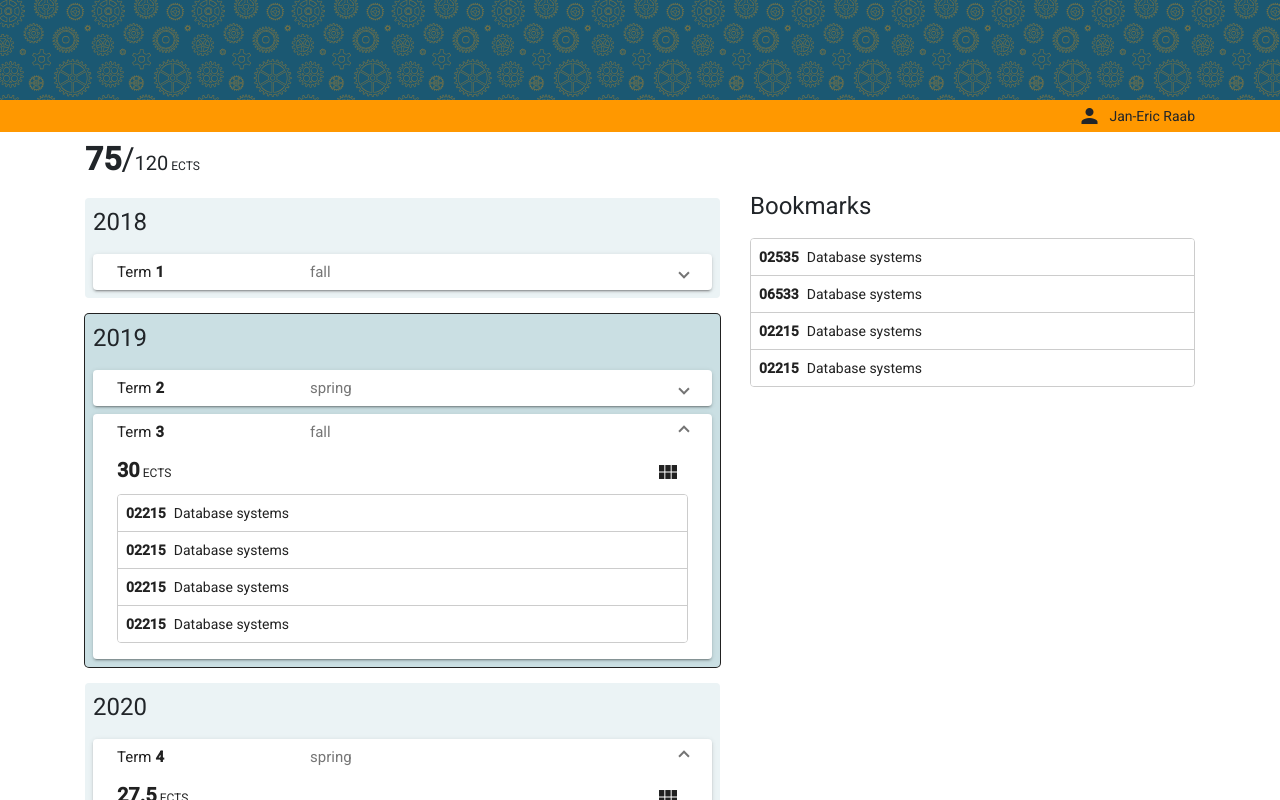
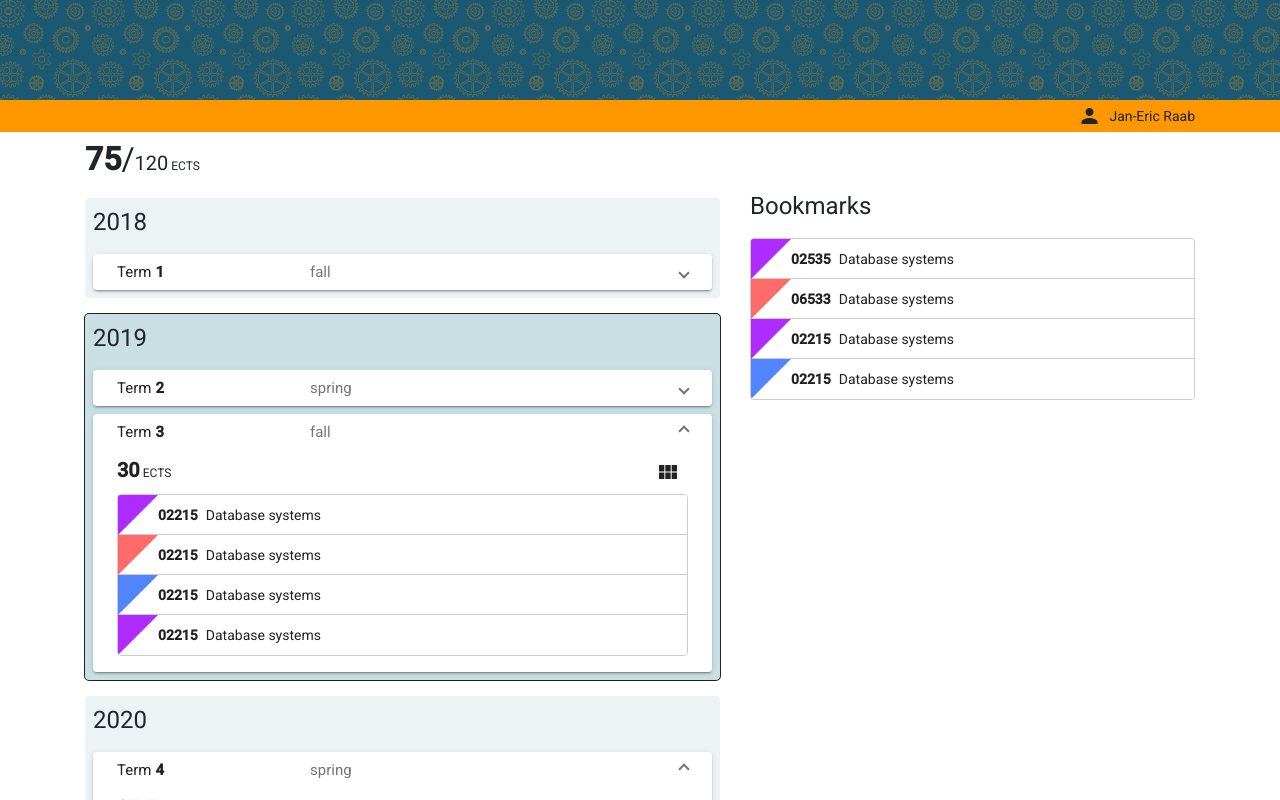
Before and after one commit to Sn0oze/studyPlanner, an Angular app in the folder study-planner-app/: page /planner in a window 1280 px wide. Shown: the top 800 px of the page. Built offline with nearby package versions, Linux system fonts and the light colour scheme.

Commit message:
added category marker

```diff
--- /dev/null
+++ b/study-planner-app/src/app/planner/components/course-list-view/course-item/course-item.component.html
@@ -0,0 +1,5 @@
+<div class="course-item" cdkDrag>
+  <span class="category-marker"></span>
+  <strong>{{course.id}}</strong>
+  <span class="ml-2">{{course.name}}</span>
+</div>
--- /dev/null
+++ b/study-planner-app/src/app/planner/components/course-list-view/course-item/course-item.component.scss
@@ -0,0 +1,3 @@
+:host{
+  display: block;
+}
--- /dev/null
+++ b/study-planner-app/src/app/planner/components/course-list-view/course-item/course-item.component.ts
@@ -0,0 +1,16 @@
+import {ChangeDetectionStrategy, Component, Input, OnInit} from '@angular/core';
+import {Course} from '../../../../shared/models';
+
+@Component({
+  selector: 'app-course-item',
+  templateUrl: './course-item.component.html',
+  styleUrls: ['./course-item.component.scss'],
+  changeDetection: ChangeDetectionStrategy.OnPush
+})
+export class CourseItemComponent implements OnInit {
+  @Input() course: Course;
+  constructor() { }
+
+  ngOnInit(): void {
+  }
+}
--- a/study-planner-app/src/app/planner/components/course-list-view/course-list-view.component.html
+++ b/study-planner-app/src/app/planner/components/course-list-view/course-list-view.component.html
@@ -6,6 +6,10 @@
   (cdkDropListDropped)="drop($event)"
   [cdkDropListData]="courses">
   <div class="course-item" *ngFor="let course of courses" cdkDrag>
+    <span
+      class="category-marker"
+      [style.border-top-color]="course.category | categoryColor"
+      [style.border-left-color]="course.category | categoryColor"></span>
     <strong>{{course.id}}</strong>
     <span class="ml-2">{{course.name}}</span>
   </div>
--- a/study-planner-app/src/app/planner/planner.module.ts
+++ b/study-planner-app/src/app/planner/planner.module.ts
@@ -17,6 +17,7 @@ import {CourseListViewComponent} from './components/course-list-view/course-list
 import {CourseCalendarViewComponent} from './components/course-calendar-view/course-calendar-view.component';
 import {ActiveYearPipe} from './pipes/active-year.pipe';
 import {PointTotalPipe} from './pipes/point-total.pipe';
+import {CourseItemComponent} from './components/course-list-view/course-item/course-item.component';
 
 
 @NgModule({
@@ -28,7 +29,8 @@ import {PointTotalPipe} from './pipes/point-total.pipe';
     CourseListViewComponent,
     CourseCalendarViewComponent,
     ActiveYearPipe,
-    PointTotalPipe
+    PointTotalPipe,
+    CourseItemComponent
   ],
   imports: [
     CommonModule,
--- /dev/null
+++ b/study-planner-app/src/app/shared/constants/category-color.constant.ts
@@ -0,0 +1,13 @@
+export enum CategoryColors {
+  THESIS = '#fae161',
+  GENERAL_COMPETENCES = '#ff6b6b',
+  TECHNOLOGICAL_SPECIALISATION = '#ae2cff',
+  ELECTIVE = '#5384ff'
+}
+
+export const CategoryColorMap = {
+  thesis: CategoryColors.THESIS,
+  general_competence: CategoryColors.GENERAL_COMPETENCES,
+  technological_specialisation : CategoryColors.TECHNOLOGICAL_SPECIALISATION,
+  elective: CategoryColors.ELECTIVE
+};
--- /dev/null
+++ b/study-planner-app/src/app/shared/constants/index.ts
@@ -0,0 +1 @@
+export * from './category-color.constant';
--- a/study-planner-app/src/app/shared/pipes/category-color.pipe.ts
+++ b/study-planner-app/src/app/shared/pipes/category-color.pipe.ts
@@ -1,12 +1,14 @@
 import { Pipe, PipeTransform } from '@angular/core';
 import {Category} from '../models';
+import {CategoryColorMap} from '../constants';
 
 @Pipe({
-  name: 'categoryColor'
+  name: 'categoryColor',
+  pure: true
 })
 export class CategoryColorPipe implements PipeTransform {
 
-  transform(category: Category, type: 'class' | 'color' = 'class'): string {
-    return category.replace(' ', '-');
+  transform(category: Category): string {
+    return CategoryColorMap[category];
   }
 }
--- a/study-planner-app/src/styles/styles.scss
+++ b/study-planner-app/src/styles/styles.scss
@@ -50,10 +50,14 @@ body { margin: 0; font-family: Roboto, "Helvetica Neue", sans-serif; }
   background-color: $bg-light;
 }
 
+// Course List
+
+$drop-list-transition: transform 250ms cubic-bezier(0, 0, 0.2, 1);
+$course-item-height: 40px;
 .course-list {
   width: 100%;
   border: solid 1px #ccc;
-  min-height: 60px;
+  min-height: $course-item-height;
   background: white;
   border-radius: 4px;
   overflow: hidden;
@@ -77,7 +81,8 @@ body { margin: 0; font-family: Roboto, "Helvetica Neue", sans-serif; }
 }
 
 .course-item {
-  padding: .5rem;
+  height: $course-item-height;
+  padding: .5rem .5rem .5rem 0;
   border-bottom: solid 1px #ccc;
   color: rgba(0, 0, 0, 0.87);
   display: flex;
@@ -89,9 +94,26 @@ body { margin: 0; font-family: Roboto, "Helvetica Neue", sans-serif; }
   &:not(.cdk-drag-disabled) {
     cursor: move;
   }
+  &:first-child{
+    &.category-marker{
+      border-radius: 4px 0 0 0;
+    }
+  }
+}
+
+.category-marker{
+  display: inline-block;
+  width: 0;
+  height: 0;
+  border-style: solid;
+  border-width: 20px;
+  border-color: #313131 transparent transparent #313131;
 }
 
 .cdk-drag-preview {
+  .category-marker {
+    border-radius: 4px 0 0 0;
+  }
   box-sizing: border-box;
   border-radius: 4px;
   box-shadow: 0 5px 5px -3px rgba(0, 0, 0, 0.2),
@@ -100,11 +122,11 @@ body { margin: 0; font-family: Roboto, "Helvetica Neue", sans-serif; }
 }
 
 .cdk-drag-placeholder {
-  opacity: 0;
+  opacity: .2;
 }
 
 .cdk-drag-animating {
-  transition: transform 250ms cubic-bezier(0, 0, 0.2, 1);
+  transition: $drop-list-transition;
 }
 
 .course-item:last-child {
@@ -112,9 +134,10 @@ body { margin: 0; font-family: Roboto, "Helvetica Neue", sans-serif; }
 }
 
 .course-list.cdk-drop-list-dragging .course-item:not(.cdk-drag-placeholder) {
-  transition: transform 250ms cubic-bezier(0, 0, 0.2, 1);
+  transition: $drop-list-transition;
 }
 
+// Labels
 .text-label{
   font-size: .75rem;
   line-height: .85;
```
Also changed, not shown: 1 other file (tests, documents, lock files or other folders).
